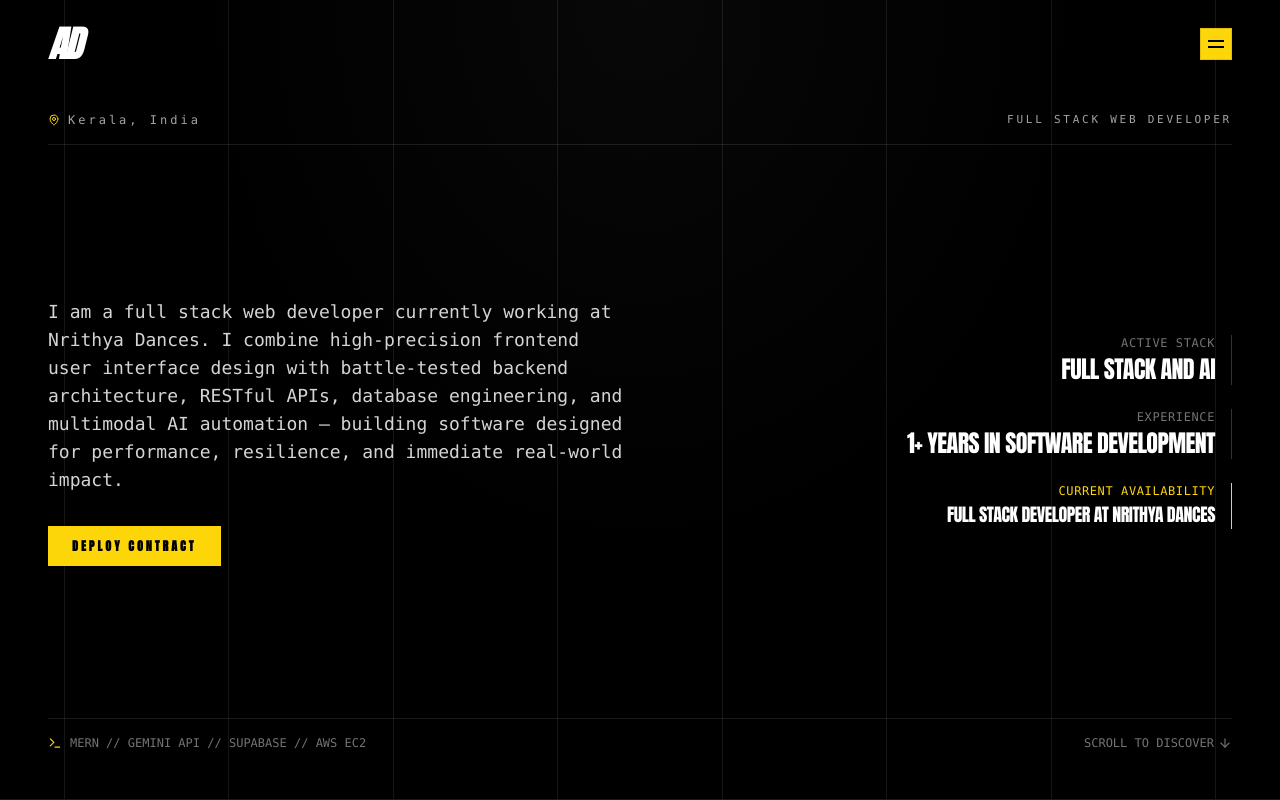
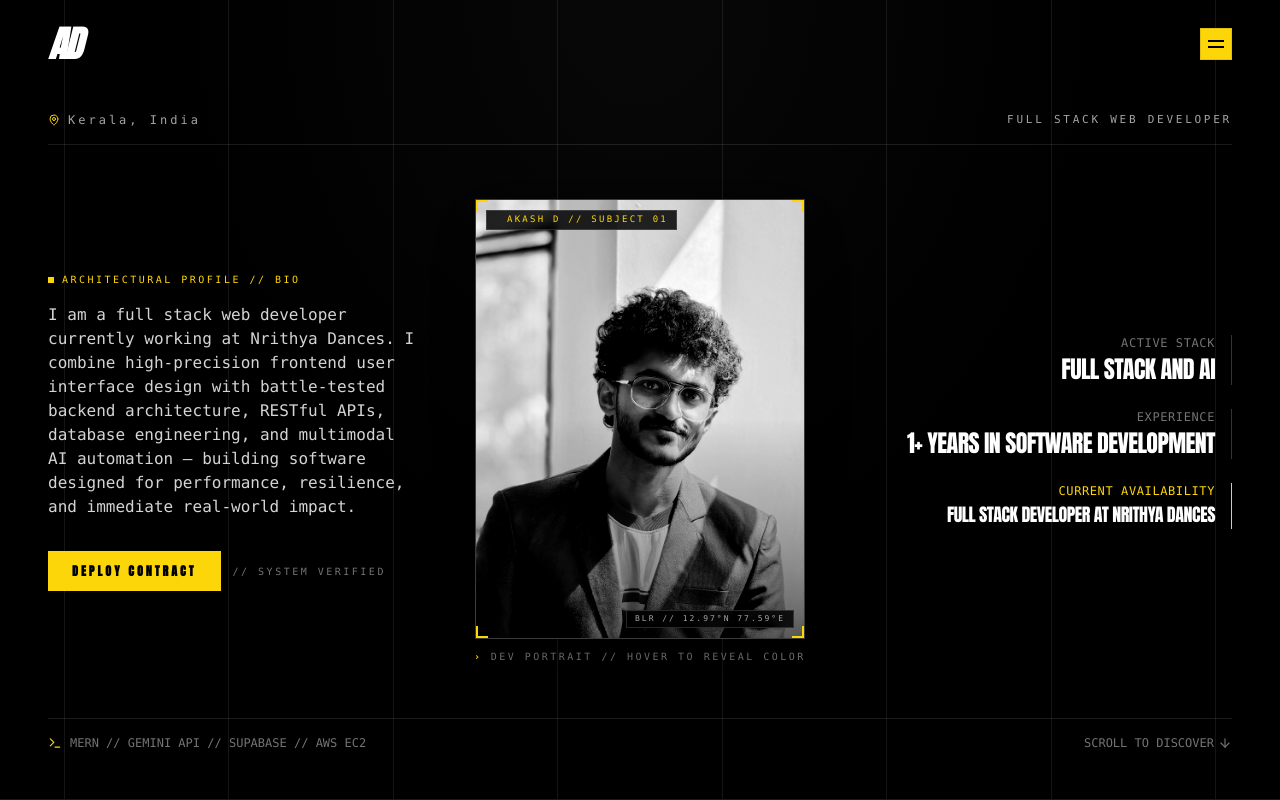
Before and after one commit to akashad123/akash-portfolio, a React (Vite) app: page / in a window 1280 px wide. Shown: the top 800 px of the page. Built offline with nearby package versions, Linux system fonts and the light colour scheme.

Commit message:
feat: add crisp styled editorial portrait to landing section

```diff
--- a/src/sections/HeroProfile.tsx
+++ b/src/sections/HeroProfile.tsx
@@ -40,26 +40,74 @@ export const HeroProfile: React.FC<HeroProfileProps> = ({ onOpenContact }) => {
           </div>
         </div>
 
-        {/* Main Grid: Left Bio | Right Active Stack, Experience & Availability */}
-        <div className="grid grid-cols-1 lg:grid-cols-12 gap-10 lg:gap-16 items-center my-10 md:my-20">
+        {/* Main Grid: Left Bio | Center Editorial Portrait | Right Active Stack, Experience & Availability */}
+        <div className="grid grid-cols-1 lg:grid-cols-12 gap-8 lg:gap-8 items-center my-6 md:my-12">
           {/* Left Column: Bio & Deploy Action */}
-          <div className="lg:col-span-7 flex flex-col justify-between space-y-6">
-            <p className="text-base sm:text-lg font-mono text-neutral-300 max-w-xl leading-relaxed">
-              {developer.bio}
-            </p>
+          <div className="lg:col-span-4 flex flex-col justify-between space-y-6 order-1">
+            <div className="space-y-4">
+              <div className="text-[10px] font-mono tracking-widest text-brand-yellow uppercase flex items-center space-x-2">
+                <span className="w-1.5 h-1.5 bg-brand-yellow" />
+                <span>ARCHITECTURAL PROFILE // BIO</span>
+              </div>
+              <p className="text-sm sm:text-base font-mono text-neutral-300 leading-relaxed">
+                {developer.bio}
+              </p>
+            </div>
 
-            <div className="pt-2">
+            <div className="pt-2 flex flex-col sm:flex-row sm:items-center gap-3">
               <button
                 onClick={onOpenContact}
-                className="bg-brand-yellow text-black font-display text-xs tracking-widest uppercase font-bold px-6 py-3 hover:bg-[#E5C200] transition-colors rounded-none"
+                className="bg-brand-yellow text-black font-display text-xs tracking-widest uppercase font-bold px-6 py-3 hover:bg-[#E5C200] transition-colors rounded-none cursor-pointer shadow-sm"
               >
                 DEPLOY CONTRACT
               </button>
+              <span className="text-[10px] font-mono text-neutral-500 uppercase tracking-widest">
+                // SYSTEM VERIFIED
+              </span>
+            </div>
+          </div>
+
+          {/* Center Column: High-Impact Editorial Portrait of Akash */}
+          <div className="lg:col-span-4 flex flex-col items-center justify-center order-2 sm:order-2 my-4 lg:my-0">
+            <div className="relative group w-full max-w-[270px] sm:max-w-[310px] md:max-w-[330px] aspect-[3/4] bg-neutral-950 border border-white/20 hover:border-brand-yellow transition-all duration-500 shadow-2xl overflow-hidden rounded-none">
+              {/* Corner Framing Brackets */}
+              <div className="absolute top-0 left-0 w-3 h-3 border-t-2 border-l-2 border-brand-yellow z-20 pointer-events-none" />
+              <div className="absolute top-0 right-0 w-3 h-3 border-t-2 border-r-2 border-brand-yellow z-20 pointer-events-none" />
+              <div className="absolute bottom-0 left-0 w-3 h-3 border-b-2 border-l-2 border-brand-yellow z-20 pointer-events-none" />
+              <div className="absolute bottom-0 right-0 w-3 h-3 border-b-2 border-r-2 border-brand-yellow z-20 pointer-events-none" />
+
+              {/* Top Telemetry Overlay */}
+              <div className="absolute top-2.5 left-2.5 z-20 bg-black/85 backdrop-blur-sm border border-white/15 px-2 py-0.5 flex items-center space-x-1.5 font-mono text-[9px] text-brand-yellow uppercase tracking-widest select-none">
+                <span className="w-1.5 h-1.5 bg-brand-yellow animate-ping" />
+                <span>AKASH D // SUBJECT 01</span>
+              </div>
+
+              {/* Bottom Right Coordinate Badge */}
+              <div className="absolute bottom-2.5 right-2.5 z-20 bg-black/85 backdrop-blur-sm border border-white/15 px-2 py-0.5 font-mono text-[8px] text-neutral-400 tracking-widest uppercase select-none">
+                BLR // 12.97°N 77.59°E
+              </div>
+
+              {/* High-Resolution Portrait with Dynamic Hover Un-Filter */}
+              <img
+                src="/images/akash-portrait.jpg"
+                alt="Akash D - Full Stack Web Developer"
+                className="w-full h-full object-cover object-center filter grayscale contrast-125 brightness-95 group-hover:grayscale-0 group-hover:contrast-105 group-hover:brightness-100 group-hover:scale-105 transition-all duration-700 ease-out"
+                loading="eager"
+              />
+
+              {/* Subtle Scanline Texture Overlay */}
+              <div className="absolute inset-0 bg-gradient-to-t from-black/60 via-transparent to-transparent pointer-events-none z-10" />
+            </div>
+
+            {/* Bottom Caption Pill */}
+            <div className="mt-2.5 flex items-center space-x-2 text-[10px] font-mono text-neutral-500 uppercase tracking-widest select-none">
+              <span className="text-brand-yellow font-bold">›</span>
+              <span>DEV PORTRAIT // HOVER TO REVEAL COLOR</span>
             </div>
           </div>
 
           {/* Right Column: Active Stack, Experience & Current Availability */}
-          <div className="lg:col-span-5 flex flex-col justify-between space-y-6 text-left lg:text-right">
+          <div className="lg:col-span-4 flex flex-col justify-between space-y-6 text-left lg:text-right order-3">
             <div className="space-y-4 lg:space-y-6">
               <div className="border-l lg:border-l-0 lg:border-r border-white/20 pl-4 lg:pl-0 lg:pr-4">
                 <div className="text-xs font-mono tracking-wider text-neutral-500 uppercase">
```
Also changed, not shown: public/images/akash-portrait-original.jpg (added), public/images/akash-portrait.jpg (added), 2 other files (tests, documents, lock files or other folders).
